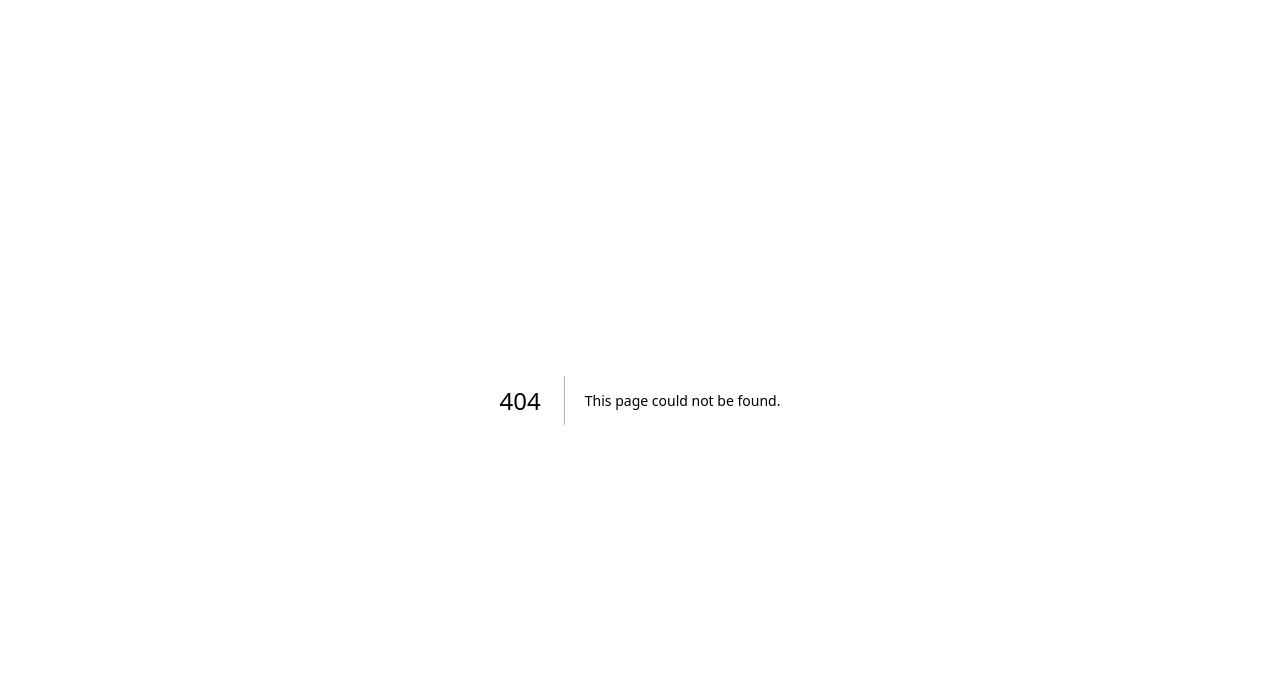
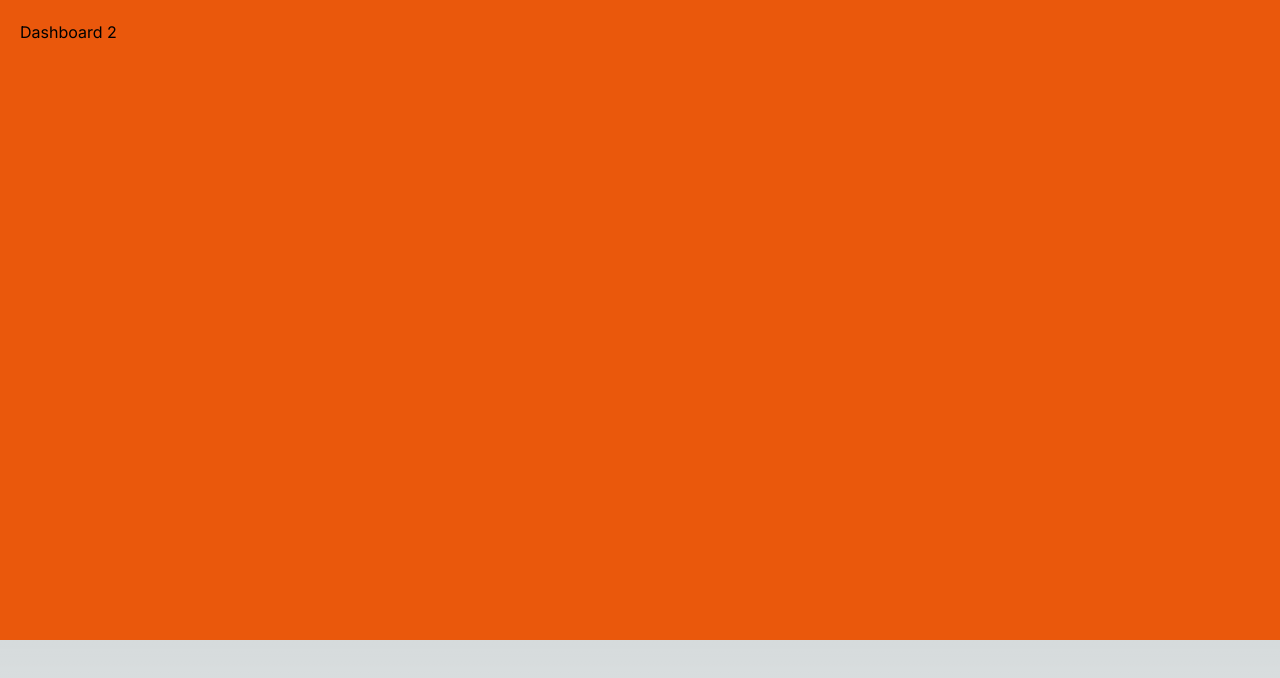
Before and after one commit to officialrajdeepsingh/group-route-nextjs, a Next.js app: page /dashboard2 in a window 1280 px wide. Before the commit this address had no page. Shown: the top 678 px of the page. Built offline with nearby package versions, Linux system fonts and the light colour scheme.

Commit message:
dashboard

```diff
--- /dev/null
+++ b/app/(dashboard)/dashboard/layout.tsx
@@ -0,0 +1,12 @@
+import { DashboardNav } from "@/components/dashboard-nav"
+
+export default function DashboardLayout({ children }: { children: React.ReactNode }) {
+  return (
+    <section className="bg-blue-700">
+
+      <DashboardNav />
+
+      {children}
+    </section>
+  )
+}
--- /dev/null
+++ b/app/(dashboard)/dashboard/page.tsx
@@ -0,0 +1,7 @@
+import React from 'react'
+
+export default function Dashboard() {
+  return (
+    <div className='container p-5 mx-auto' >Dashboard</div>
+  )
+}
--- /dev/null
+++ b/app/(dashboard)/dashboard/profile/layout.tsx
@@ -0,0 +1,7 @@
+export default function DashboardLayout({ children }: {  children: React.ReactNode }) {
+  return (
+    <section className="bg-red-300">
+      {children}
+    </section>
+  )
+}
--- /dev/null
+++ b/app/(dashboard)/dashboard/profile/page.tsx
@@ -0,0 +1,7 @@
+import React from 'react'
+
+export default function profile() {
+  return (
+    <div className='container p-5 mx-auto'>Profile</div>
+  )
+}
--- /dev/null
+++ b/app/(dashboard)/dashboard2/page.tsx
@@ -0,0 +1,7 @@
+import React from 'react'
+
+export default function Dashboard() {
+  return (
+    <div className='container p-5 mx-auto' >Dashboard 2 </div>
+  )
+}
--- /dev/null
+++ b/app/(dashboard)/layout.tsx
@@ -0,0 +1,7 @@
+export default function DashboardLayout({ children }: { children: React.ReactNode }) {
+  return (
+    <section className="bg-orange-600 h-[80vh] ">
+      {children}
+    </section>
+  )
+}
```
